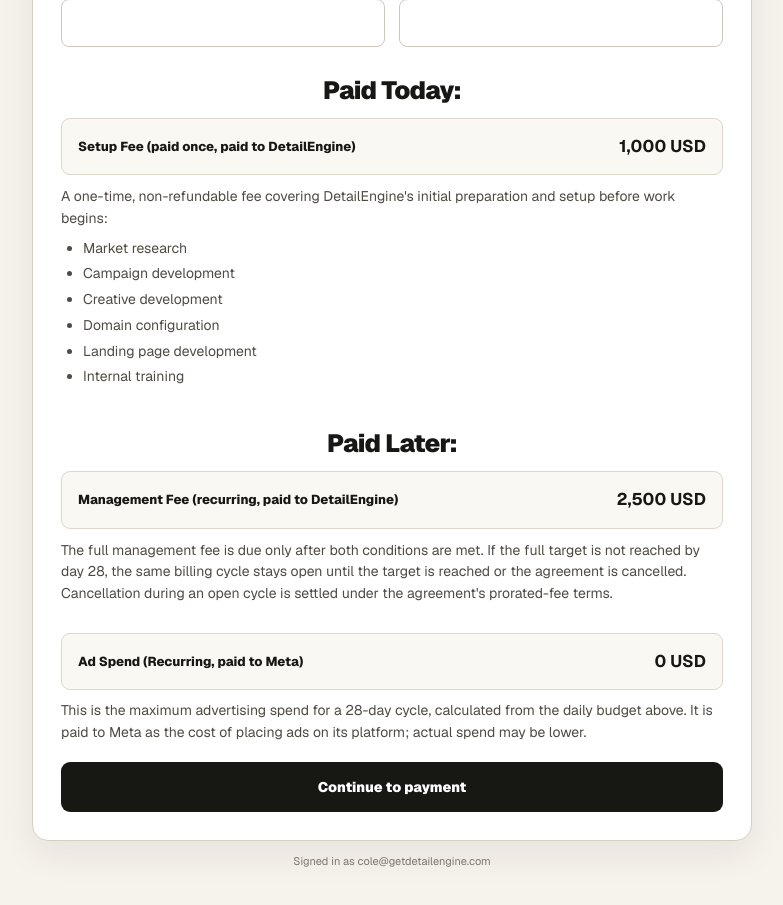
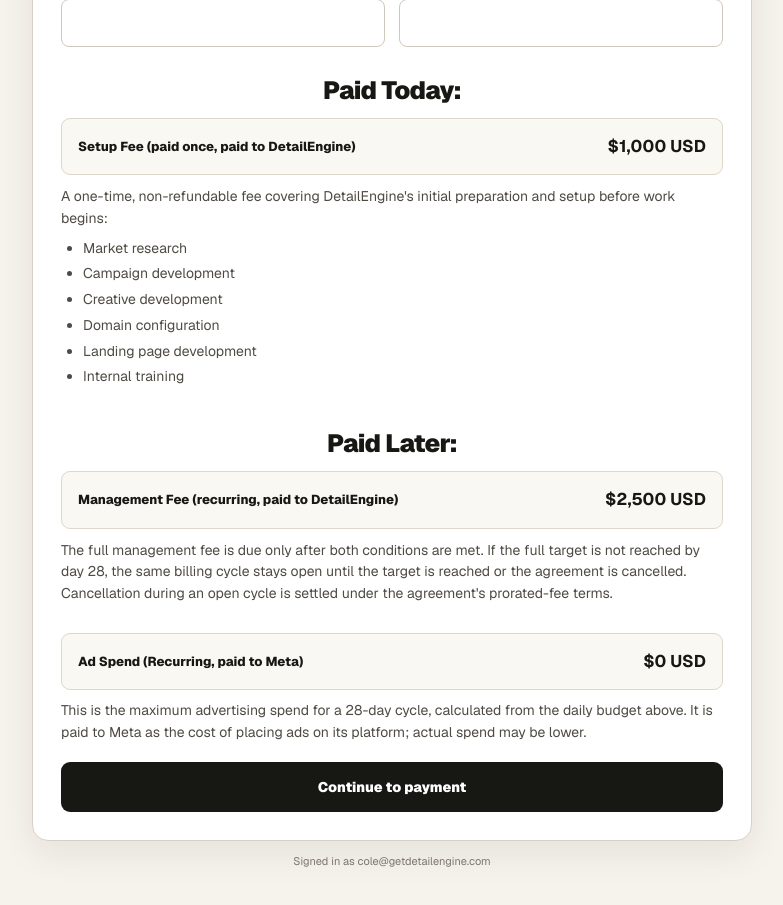
Before and after one commit to detailenginecole/detailengine-command-centre, a Next.js app: page /start-preview in a window 1280 px wide. Shown: the part 800-1705 px from the top of the page, without its empty margins (248-1031 px from the left). Built offline with nearby package versions, Linux system fonts and the light colour scheme.

Commit message:
Prefix displayed amounts with dollar signs

```diff
--- a/app/start/SalesStartClient.tsx
+++ b/app/start/SalesStartClient.tsx
@@ -56,11 +56,11 @@ const previewCheckoutUrl =
 const defaultSetupFeeCad = 1000;
 
 function formatSetupFee(amountCad: number) {
-  return `${amountCad.toLocaleString("en-CA")}`;
+  return "$" + amountCad.toLocaleString("en-CA");
 }
 
 function formatAdSpend(amountUsd: number) {
-  return `${amountUsd.toLocaleString("en-US", { maximumFractionDigits: 2 })}`;
+  return "$" + amountUsd.toLocaleString("en-US", { maximumFractionDigits: 2 });
 }
 
 export function SalesStartClient({
```
